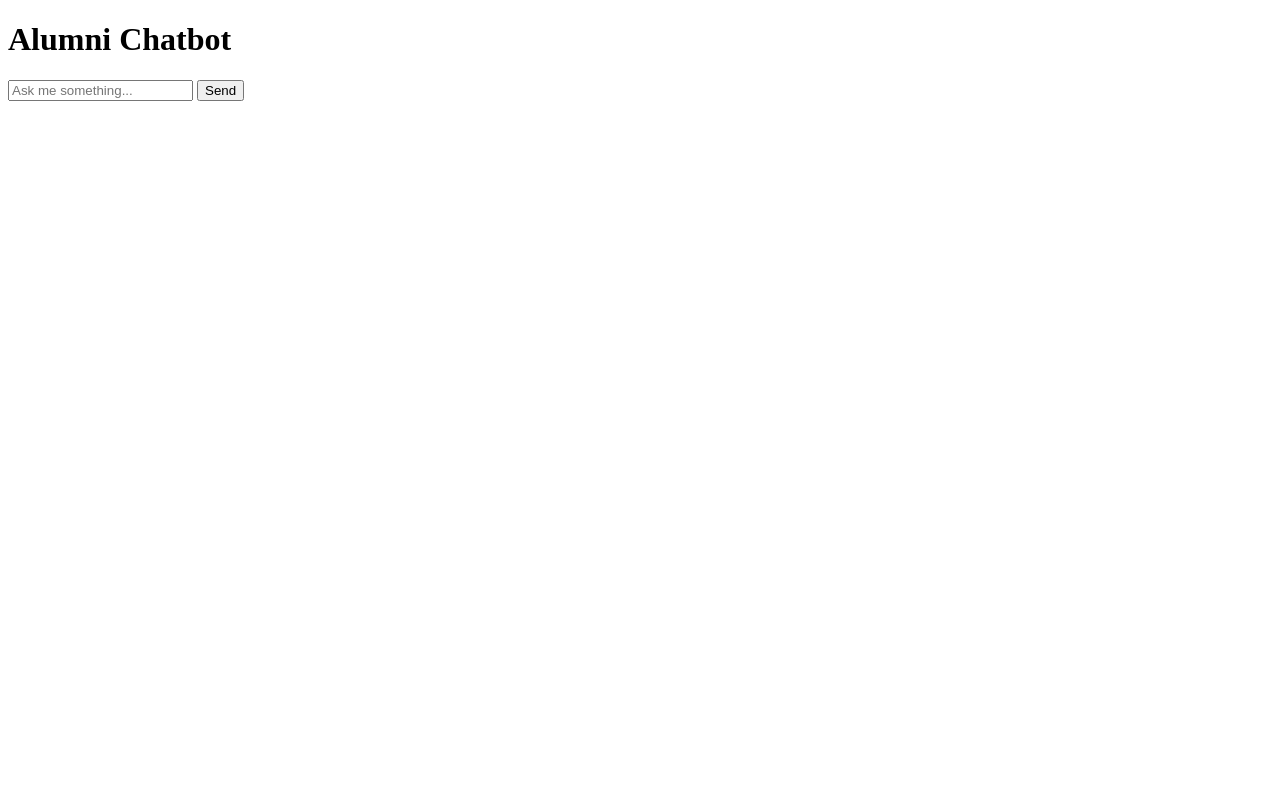
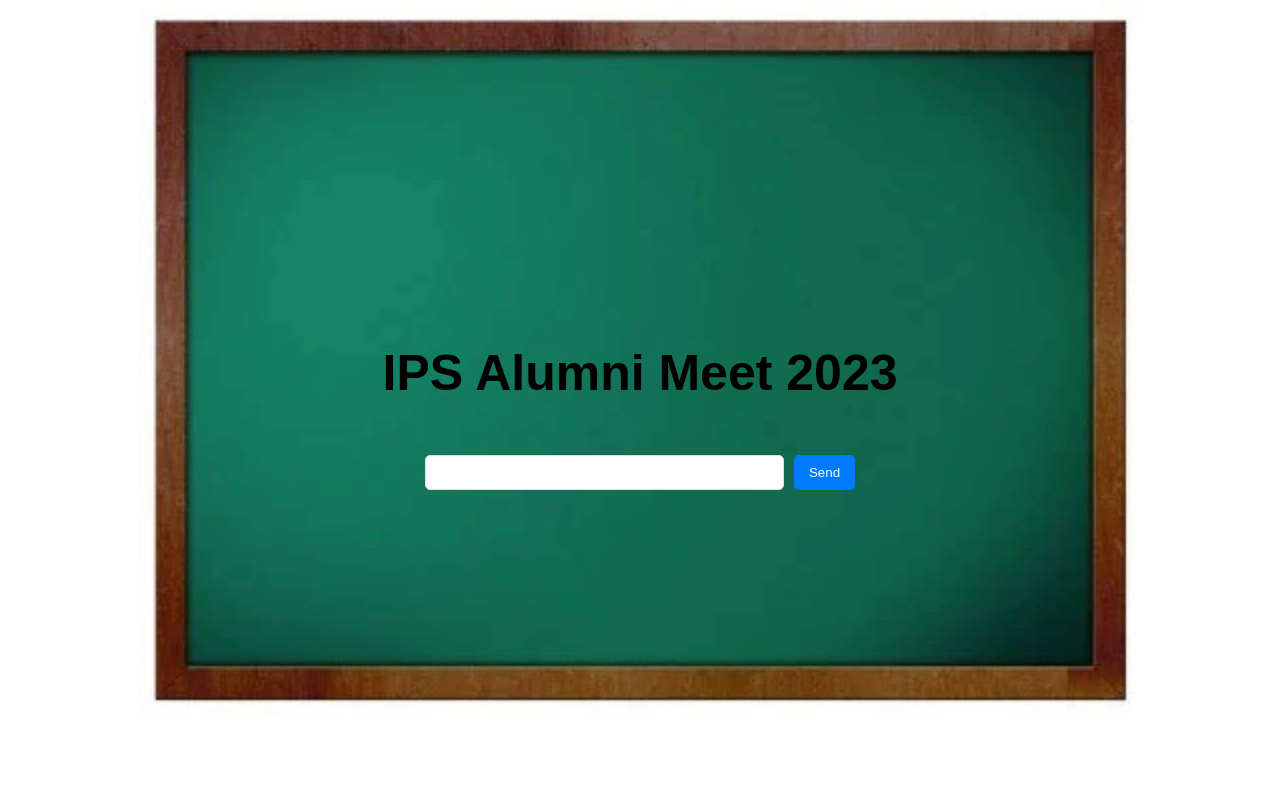
Before and after one commit to Namithks/Alumni_2023, a Flask app: page / in a window 1280 px wide. Run offline with Flask 3, Linux system fonts and the light colour scheme; parts of the project's set-up code (start-up, migrations or seed data) failed here and were passed over.

Commit message:
httml add

```diff
--- a/app.py
+++ b/app.py
@@ -8,7 +8,7 @@ app = Flask(__name__)
 
 # ... (Rest of your Flask application code remains the same)
 # Load your dataset from CSV
-df = pd.read_csv(r"C:\Users\ansha\Downloads\Chatbot-20231221T063917Z-001\new_alumni_data.csv")
+df = pd.read_csv(r"C:\Users\ansha\OneDrive\Documents\Alumni_2023\new_alumni_data.csv")
 
 @app.route("/")
 def home():
--- a/templates/index.html
+++ b/templates/index.html
@@ -5,13 +5,91 @@
     <meta http-equiv="X-UA-Compatible" content="IE=edge">
     <meta name="viewport" content="width=device-width, initial-scale=1.0">
     <title>Alumni Chatbot</title>
+    <style>
+        body {
+            font-family: 'Arial', sans-serif;
+            margin: 0;
+            padding: 0;
+            overflow: hidden;
+        }
+
+        .background-image {
+            position: absolute;
+            top: 0;
+            left: 0;
+            width: 100%;
+            /* height: 100%; */
+            z-index: -1;
+        }
+
+        img {
+            width: 100%;
+            height: 100%;
+            object-fit: cover;
+        }
+
+        .divv {
+            position: absolute;
+            top: 0;
+            bottom: 0;
+            display: flex;
+            align-items: center;
+            justify-content: center;
+            width: 100%;
+            flex-direction: column;
+            z-index: 1;
+        }
+
+        h1 {
+            text-align: center;
+            font-size: 50px;
+            color: rgb(0, 0, 0);
+        }
+
+        form {
+            text-align: center;
+            margin-top: 20px;
+            display: flex;
+        }
+
+        #user-input {
+            padding: 10px 90px 0px;
+            width: 60%;
+            border: 1px solid #ddd;
+            border-radius: 5px;
+            margin-right: 10px;
+        }
+
+        input[type="submit"] {
+            padding: 10px 15px;
+            background-color: #007bff;
+            color: #fff;
+            border: none;
+            border-radius: 5px;
+            cursor: pointer;
+        }
+
+        input[type="submit"]:hover {
+            background-color: #0056b3;
+        }
+
+        #chatbox p {
+            margin: 10px 0;
+        }
+    </style>
 </head>
 <body>
-    <h1>Alumni Chatbot</h1>
-    <form action="/get" method="post">
-        <input type="text" name="msg" id="user-input" placeholder="Ask me something...">
-        <input type="submit" value="Send">
-    </form>
+    <div class="background-image">
+        <img src="./images/New Project.jpg" alt="">
+    </div>
+
+    <div class="divv">
+        <h1>IPS Alumni Meet 2023</h1>
+        <form action="/get" method="post">
+            <input type="text" name="msg" id="user-input">
+            <input type="submit" value="Send">
+        </form>
+    </div>
     <div id="chatbox">
         <!-- Chatbot responses will be displayed here -->
     </div>
```
Also changed, not shown: templates/images/360_F_535473874_OWCa2ohzXXNZgqnlzF9QETsnbrSO9pFS.jpg (added), templates/images/730cbf2e2455c64c961be8e18e793f6b_3-Things-a-Fire-Needs-2000-c-90.png (added), templates/images/New Project.jpg (added), templates/images/WhatsApp Image 2023-10-22 at 11.11.01 PM (1).jpeg (added), templates/images/green-school-board-500x500.webp (added).
